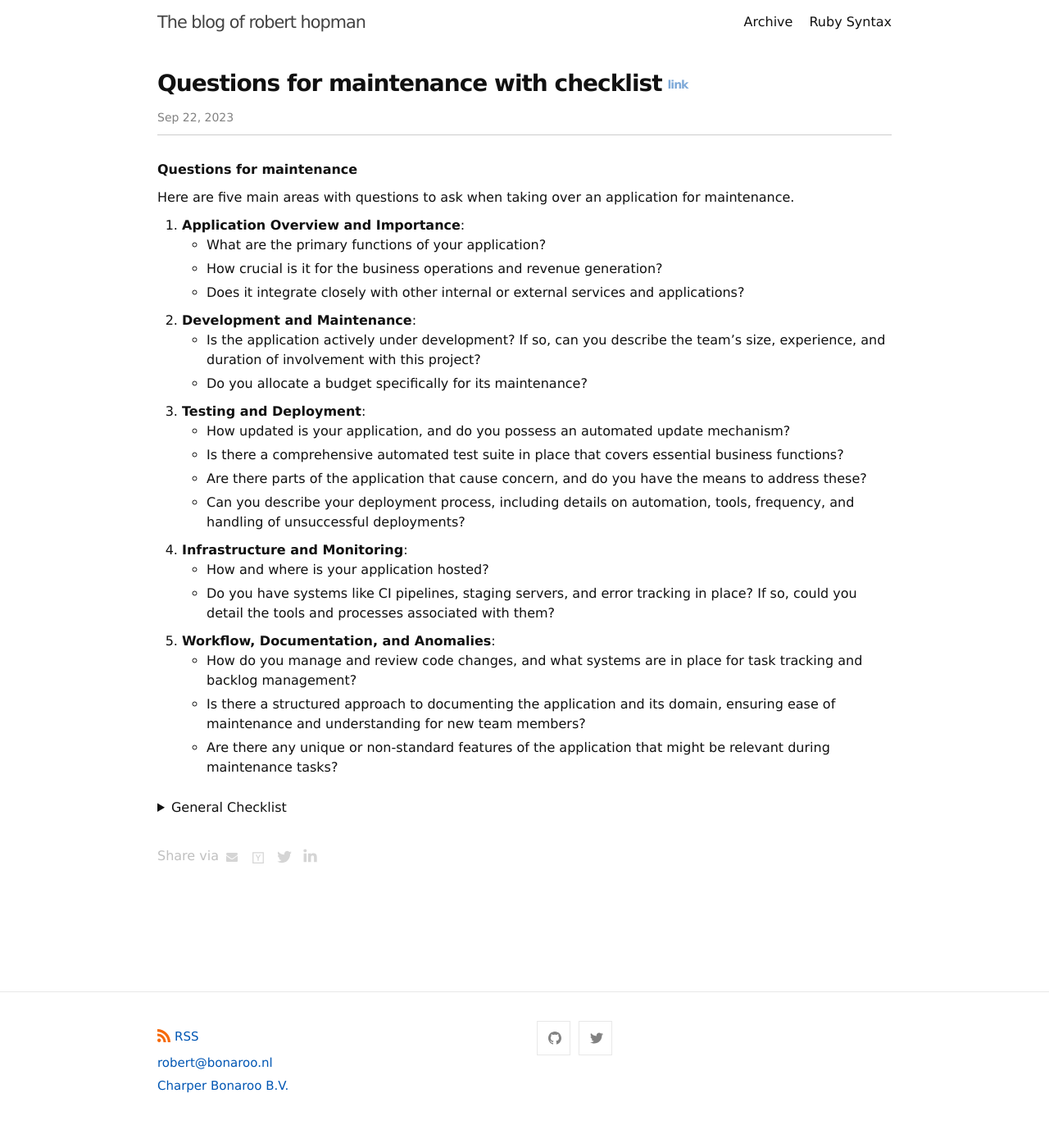
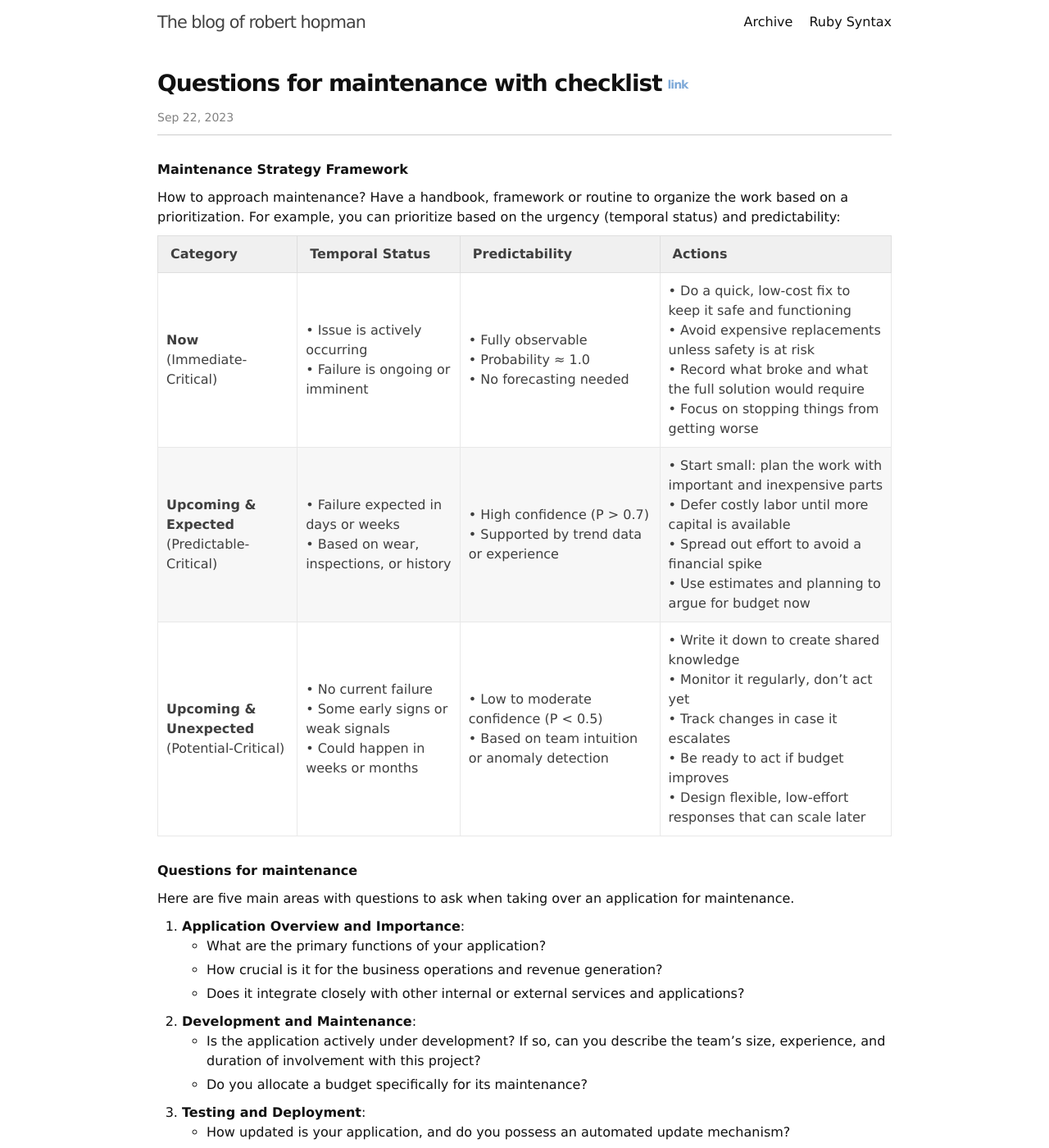
Before and after one commit to roberthopman/roberthopman.github.io, a Jekyll site: the page built from _posts/2023-09-22-questions-for-maintenance-with-checklist.md, in a window 1280 px wide and 1400 px high. Shown: the whole window at 82% size. Built offline with Jekyll 4.4.1, drawn with Linux system fonts in a browser that asks for light colours; comment, search, counter and statistics services are not loaded; some of the changed text lies outside the part shown.

Commit message:
Add maintenance strategy framework

```diff
--- a/_posts/2023-09-22-questions-for-maintenance-with-checklist.md
+++ b/_posts/2023-09-22-questions-for-maintenance-with-checklist.md
@@ -2,6 +2,18 @@
 layout: post
 title:  "Questions for maintenance with checklist"
 ---
+
+**Maintenance Strategy Framework**
+
+How to approach maintenance?
+Have a handbook, framework or routine to organize the work based on a prioritization. For example, you can prioritize based on the urgency (temporal status) and predictability:
+
+| **Category**                                      | **Temporal Status**                                                                             | **Predictability**                                                                  | **Actions**                                                                                                                                                                         |
+| ------------------------------------------------- | ----------------------------------------------------------------------------------------------- | ----------------------------------------------------------------------------------- | -------------------------------------------------------------------------------------------------------------------------------------------------------------------------------------------------------------------------------------- |
+| **Now**<br>(Immediate-Critical)                   | • Issue is actively occurring<br>• Failure is ongoing or imminent                               | • Fully observable<br>• Probability ≈ 1.0<br>• No forecasting needed                | • Do a quick, low-cost fix to keep it safe and functioning<br>• Avoid expensive replacements unless safety is at risk<br>• Record what broke and what the full solution would require<br>• Focus on stopping things from getting worse |
+| **Upcoming & Expected**<br>(Predictable-Critical) | • Failure expected in days or weeks<br>• Based on wear, inspections, or history                 | • High confidence (P > 0.7)<br>• Supported by trend data or experience              | • Start small: plan the work with important and inexpensive parts<br>• Defer costly labor until more capital is available<br>• Spread out effort to avoid a financial spike<br>• Use estimates and planning to argue for budget now                       |
+| **Upcoming & Unexpected**<br>(Potential-Critical) | • No current failure<br>• Some early signs or weak signals<br>• Could happen in weeks or months | • Low to moderate confidence (P < 0.5)<br>• Based on team intuition or anomaly detection | • Write it down to create shared knowledge<br> • Monitor it regularly, don’t act yet<br>• Track changes in case it escalates<br>• Be ready to act if budget improves<br>• Design flexible, low-effort responses that can scale later                                                  |
+
 
 **Questions for maintenance**
 
@@ -32,8 +44,11 @@ Here are five main areas with questions to ask when taking over an application f
    - Are there any unique or non-standard features of the application that might be relevant during maintenance tasks?
 
 
+
+Finally, see the article on [how to upgrade ruby on rails]({% post_url 2023-01-01-how-to-upgrade-a-ruby-on-rails-application %}).
+
 <details>
-  <summary>General Checklist</summary>
+  <summary>Or have a look at the General Checklist</summary>
   <div markdown=1>
 
 Production
```
Also changed, not shown: other parts of _posts/2023-09-22-questions-for-maintenance-with-checklist.md (+0 -3 lines).
